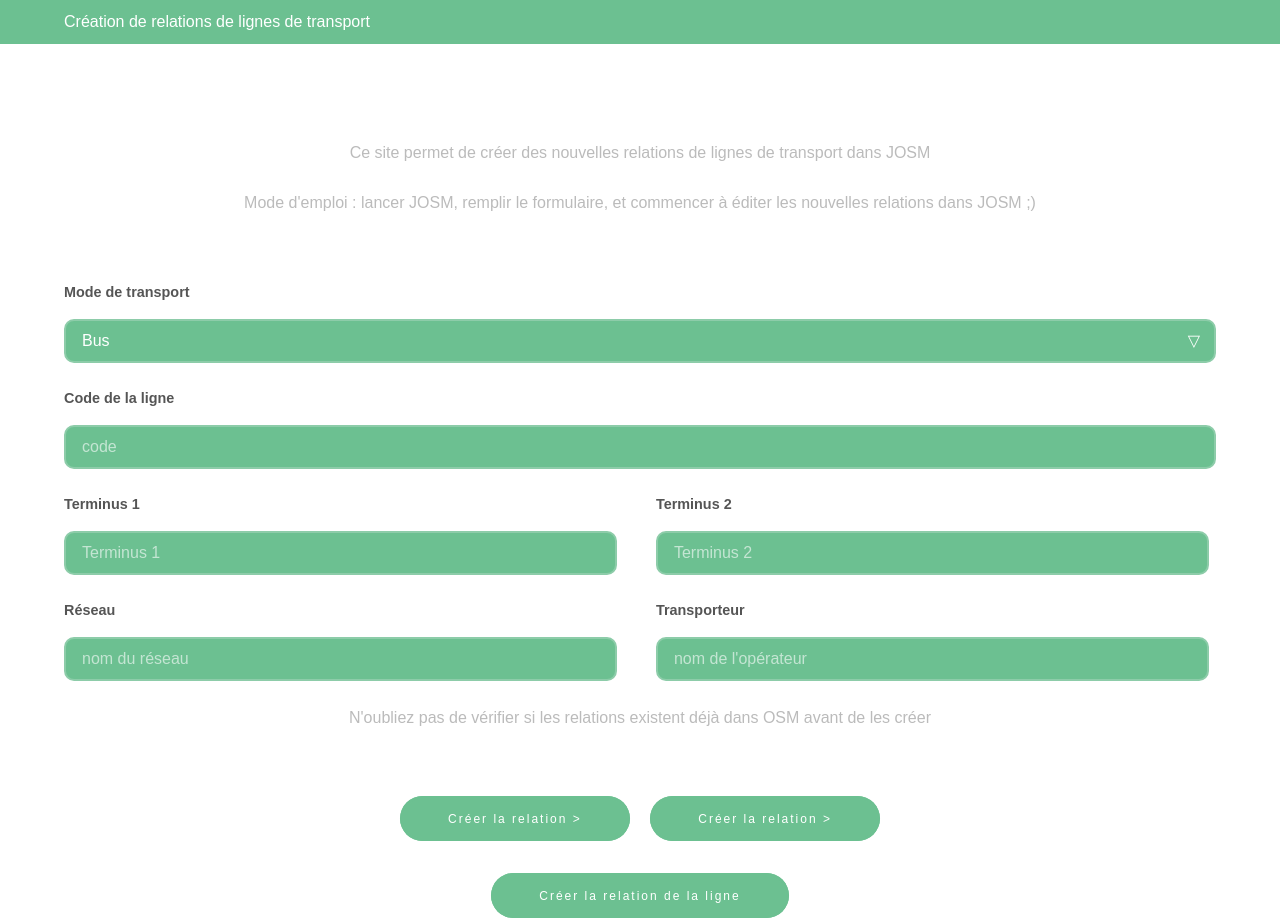
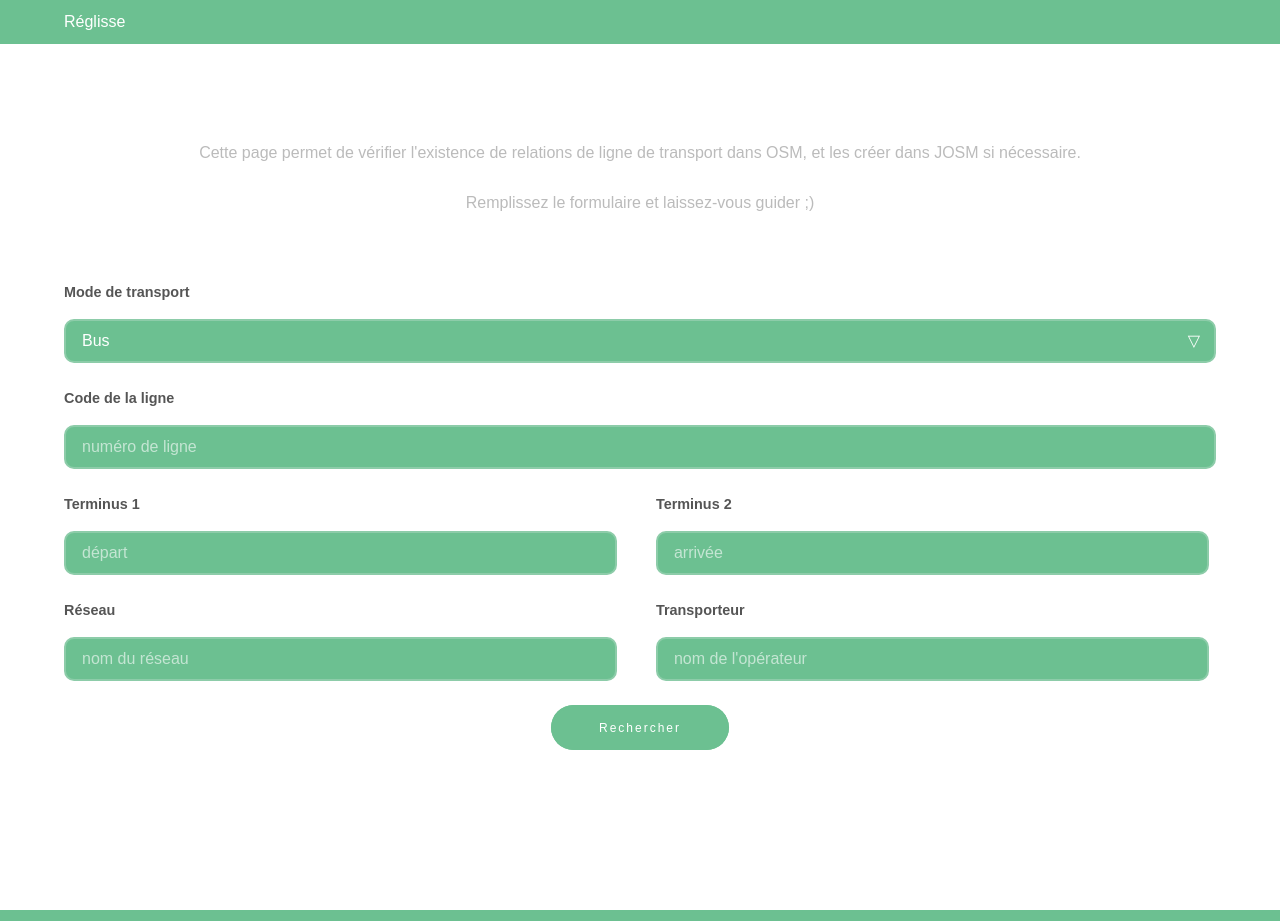
Before and after one commit to Jungle-Bus/transport-relation-creator, a plain HTML site: page index.html in a window 1280 px wide. Shown: the top 921 px of the page. Drawn offline with nearby package versions, Linux system fonts and the light colour scheme.

Commit message:
add an Overpass check

```diff
--- a/index.html
+++ b/index.html
@@ -2,10 +2,10 @@
 <html>
 
 <head>
-        <title>Création de lignes de transport dans JOSM</title>
-        <meta charset="utf-8"/>
-        <meta name="viewport" content="width=device-width, initial-scale=1"/>
-        <link rel="stylesheet" href="main.css"/>
+  <title>Réglisse</title>
+  <meta charset="utf-8" />
+  <meta name="viewport" content="width=device-width, initial-scale=1" />
+  <link rel="stylesheet" href="main.css" />
 </head>
 
 <body class="subpage">
@@ -13,7 +13,7 @@
   <!-- Header -->
   <header id="header">
     <div class="inner">
-                <a href="index.html" class="logo">Création de relations de lignes de transport</a>
+      <a href="index.html" class="logo">Réglisse</a>
     </div>
   </header>
 
@@ -22,8 +22,9 @@
 
     <div class="inner">
       <header class="align-center">
-                    <p>Ce site permet de créer des nouvelles relations de lignes de transport dans JOSM</p>
-                    <p>Mode d'emploi : lancer JOSM, remplir le formulaire, et commencer à éditer les nouvelles relations dans JOSM ;)</p>
+        <p>Cette page permet de vérifier l'existence de relations de ligne de transport dans OSM, et les créer dans JOSM si nécessaire.</p>
+        <p>Remplissez le formulaire et laissez-vous guider ;)
+        </p>
       </header>
 
       <form id="form_relations_creator">
@@ -46,16 +47,16 @@
 
         <div class="field">
           <label for="code">Code de la ligne</label>
-                        <input name="code" type="text" placeholder="code" v-model.trim="code">
+          <input name="code" type="text" placeholder="numéro de ligne" v-model.trim="code">
         </div>
 
         <div class="field half first">
           <label for="origin">Terminus 1</label>
-                        <input name="origin" type="text" placeholder="Terminus 1" v-model.trim="from">
+          <input name="origin" type="text" placeholder="départ" v-model.trim="from">
         </div>
         <div class="field half">
           <label for="destination">Terminus 2</label>
-                        <input name="destination" type="text" placeholder="Terminus 2" v-model.trim="to">
+          <input name="destination" type="text" placeholder="arrivée" v-model.trim="to">
         </div>
 
         <div class="field half first">
@@ -67,8 +68,25 @@
           <input name="operator" type="text" placeholder="nom de l'opérateur" v-model.trim="operator">
         </div>
         <header class="align-center">
-                        <p>N'oubliez pas de vérifier si les relations existent déjà dans OSM avant de les créer</p>
+          <a class="button special" v-on:click="overpass_query" target="_blank">
+                            Rechercher
+                        </a>
+          <div v-if="overpass_spinning">... recherche de relations ...</div>
+          <div v-if="overpass_result.length">
+            <ul>
+              <p>Voici des relations existantes qui correspondent peut-être :</p>
+              <li v-for="relation in overpass_result">
+                {{relation.tags.reglisse_type}} -
+                <a v-bind:href="relation.tags.reglisse_url" target="_blank">
+                                        {{ relation.tags.reglisse_name }}</a> ({{relation.tags.reglisse_mode}})
+              </li>
+            </ul>
+            <p>Sinon, lancez JOSM, puis cliquez sur les boutons ci-dessous pour créer des nouvelles relations</p>
+          </div>
+          <p v-if="overpass_empty">Aucune relation trouvée. Lancez JOSM, puis cliquez sur les boutons ci-dessous pour créer des nouvelles relations
+          </p>
         </header>
+        <div v-if="sas_de_verif_overpass">
           <ul class="align-center actions">
             <li>
               <a class="button special" v-bind:href="route_a" target="_blank">
@@ -94,7 +112,9 @@
                                 </a>
             </li>
           </ul>
+        </div>
       </form>
+    </div>
   </section>
 
   <!-- Footer -->
@@ -124,4 +144,5 @@
 <!--<script src="https://unpkg.com/vue"></script>-->
 <script src="https://vuejs.org/js/vue.min.js"></script>
 <script src="main.js"></script>
+
 </html>
--- a/main.js
+++ b/main.js
@@ -1,5 +1,7 @@
-String.prototype.toProperCase = function () {
-    return this.replace(/\w\S*/g, function(txt){return txt.charAt(0).toUpperCase() + txt.substr(1).toLowerCase();});
+String.prototype.toProperCase = function() {
+    return this.replace(/\w\S*/g, function(txt) {
+        return txt.charAt(0).toUpperCase() + txt.substr(1).toLowerCase();
+    });
 };
 
 var vm = new Vue({
@@ -10,7 +12,56 @@ var vm = new Vue({
         operator: "",
         network: "",
         code: "",
-        mode: "bus"
+        mode: "bus",
+        sas_de_verif_overpass: false,
+        overpass_result: [],
+        overpass_empty : false,
+        overpass_spinning : false
+    },
+    methods: {
+        overpass_query: function() {
+            vm.overpass_spinning = true;
+            vm.overpass_empty= false;
+            vm.sas_de_verif_overpass = false;
+
+            var network = this.network.replace(/'/g, '’')
+            var operator = this.operator.replace(/'/g, '’')
+            var code = this.code.replace(/'/g, '’')
+            var overpass_query_url = "https://overpass-api.de/api/interpreter?data="
+            overpass_query_url += "[out:json];"
+            overpass_query_url += "("
+            overpass_query_url += 'relation[type=route][~"network|operator"~"' + network + '|' + operator + '",i]["ref"~"^' + code + '$",i];'
+            overpass_query_url += 'relation[type=route_master][~"network|operator"~"' + network + '|' + operator + '",i]["ref"~"^' + code + '$",i];'
+            overpass_query_url += ");"
+            overpass_query_url += "out tags;"
+
+            fetch(overpass_query_url).then(function(response) {
+                return response.json();
+            }).then(function(j) {
+                vm.overpass_result = j.elements
+                for (var i = 0; i < vm.overpass_result.length; i++) {
+                    if (vm.overpass_result[i]['tags']['type'] == "route_master") {
+                        vm.overpass_result[i]['tags']['reglisse_type'] = "ligne";
+                    } else {
+                        vm.overpass_result[i]['tags']['reglisse_type'] = "parcours";
+                    }
+                    vm.overpass_result[i]['tags']['reglisse_name'] = vm.overpass_result[i]['tags']['name'] || 'relation mystère'
+                    vm.overpass_result[i]['tags']['reglisse_mode'] = vm.overpass_result[i]['tags']['route'] || vm.overpass_result[i]['tags']['route_master'] || "mode inconnu"
+                    vm.overpass_result[i]['tags']['reglisse_url'] = 'http://osm.org/relation/' + vm.overpass_result[i]['id']
+
+                }
+                vm.sas_de_verif_overpass = true
+                vm.overpass_spinning = false
+                if (vm.overpass_result.length == 0) {
+                    vm.overpass_empty= true;
+                }
+            }).catch(function(err) {
+                console.log(err)
+                vm.overpass_spinning = false
+
+            });
+
+        },
     },
     computed: {
         route_a: function() {
```
Also changed, not shown: 1 other file. Lines whose indentation alone changed are shown as unchanged.
